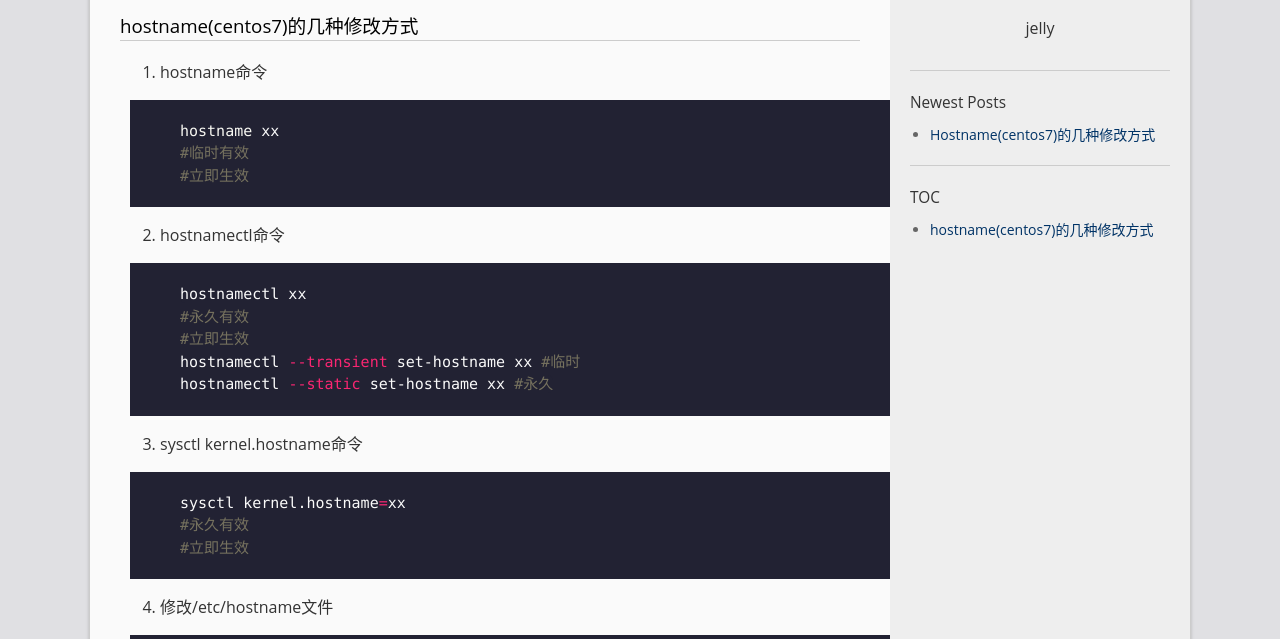
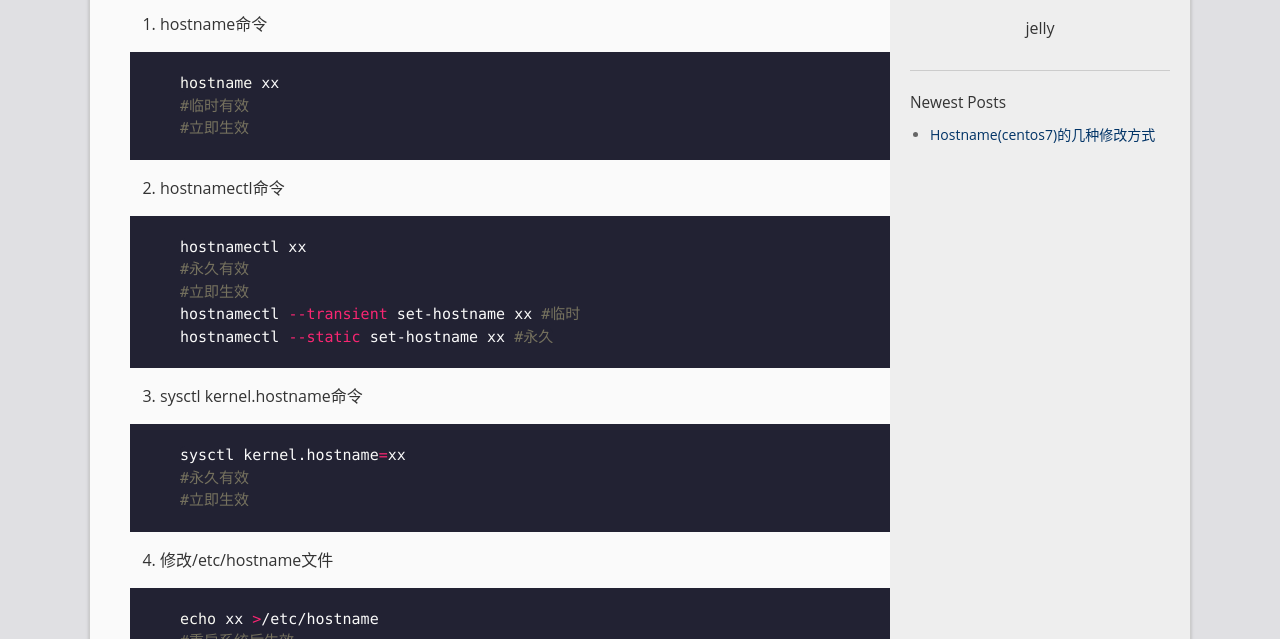
Before and after one commit to jelly-wzj/bigdata, a Jekyll site: the page built from _posts/2021-04-08-hostname(centos7)的几种修改方式.md, in a window 1280 px wide and 900 px high, cut to the strip 261-900 px from the top of the window. Built offline with Jekyll 4.4.1, drawn with Linux system fonts in a browser that asks for light colours.

Commit message:
Revert "init blog"
This reverts commit 1fe031effb9113c13ff713626e68f8dadd2eb485.

# Conflicts:
#	.idea/workspace.xml

````diff
--- a/_posts/2021-04-08-hostname(centos7)的几种修改方式.md
+++ b/_posts/2021-04-08-hostname(centos7)的几种修改方式.md
@@ -1,5 +1,3 @@
-### hostname(centos7)的几种修改方式
-
 1. hostname命令
 
    ```shell
````
